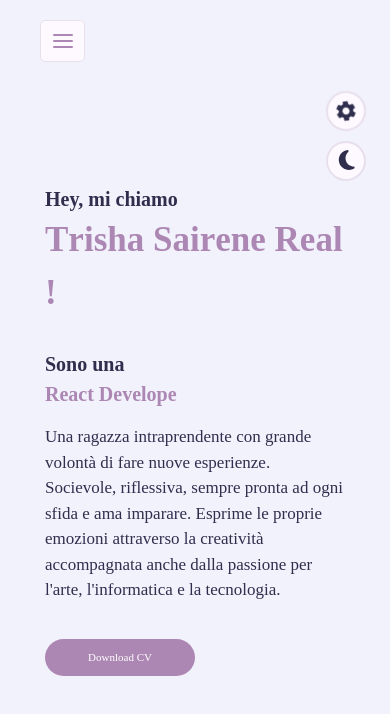
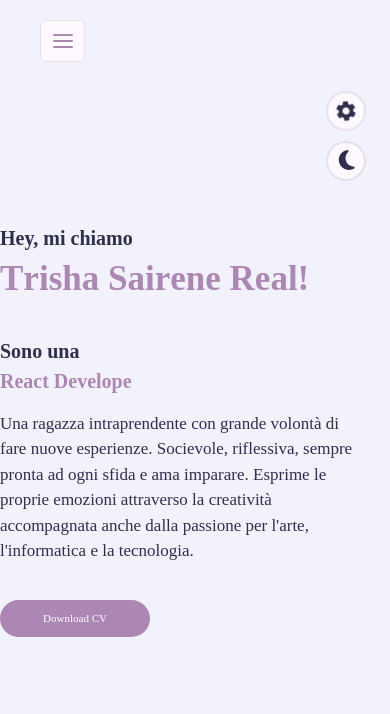
Before and after one commit to TrishaReal/PortfolioTSR, a React (Create React App) app: page / in a window 390 px wide. Shown: the top 714 px of the page. Built offline with nearby package versions, Linux system fonts and the light colour scheme.

Commit message:
commit style

```diff
--- a/src/Pages/Home/style.css
+++ b/src/Pages/Home/style.css
@@ -1,9 +1,11 @@
 .home {
   background: var(--bg-black-900);
   width: 100%;
-  height: 100vh;
+  height: 100%;
   display: flex;
+  align-items: center;
   color: var(--text-black-900);
+  padding: 50px 60px;
 }
 
 .home .logo {
@@ -18,7 +20,6 @@
   display: flex;
   flex-direction: column;
   justify-content: center;
-  padding: 0 110px;
 }
 
 .home .title h3.hello {
@@ -41,19 +42,20 @@
   font-weight: 700;
 }
 
-.typing {
+.home .title .typing {
   color: var(--skin-color);
 }
 
 .description {
-  margin-bottom: 70px;
+  margin-bottom: 50px;
   font-size: 20px;
+  padding-right: 30px;
 }
 
-.image {
+.home .image {
   display: flex;
   align-items: center;
-  margin-right: 150px;
+  margin: 0 30px;
 }
 
 .image img {
@@ -102,6 +104,10 @@
 
 /* Extra Small devices*/
 @media (min-width: 320px) and (max-width: 480px) {
+  .home {
+    padding: 0;
+  }
+
   .home .title h3.hello,
   .home .title h3.my-profession {
     font-size: 20px;
@@ -137,10 +143,6 @@
 
 /* Small devices */
 @media (max-width: 576px) {
-  .home .title {
-    padding: 0 45px;
-  }
-
   .home .title h3.hello,
   .home .title h3.my-profession {
     display: flex;
@@ -190,18 +192,10 @@
 
 /* Extra Large devices */
 @media (min-width: 992px) and (max-width: 1200px) {
-  .home .title {
-    padding: 0 60px;
-  }
-
   .home .title h3.hello,
   .home .title h3.my-profession {
     display: flex;
     flex-direction: column;
-  }
-
-  .home .image {
-    margin-right: 70px;
   }
 
   .home .image img {
```
